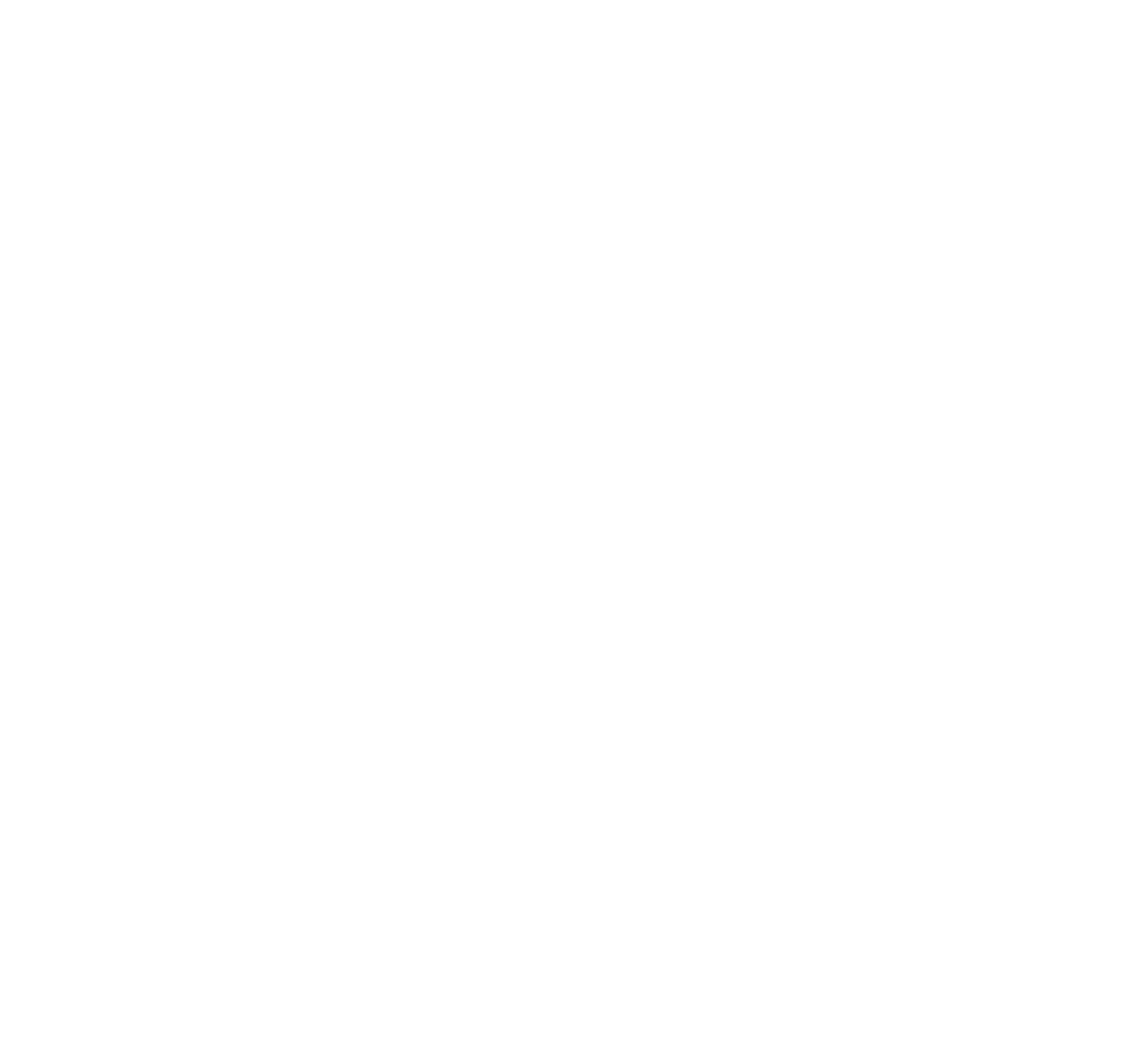
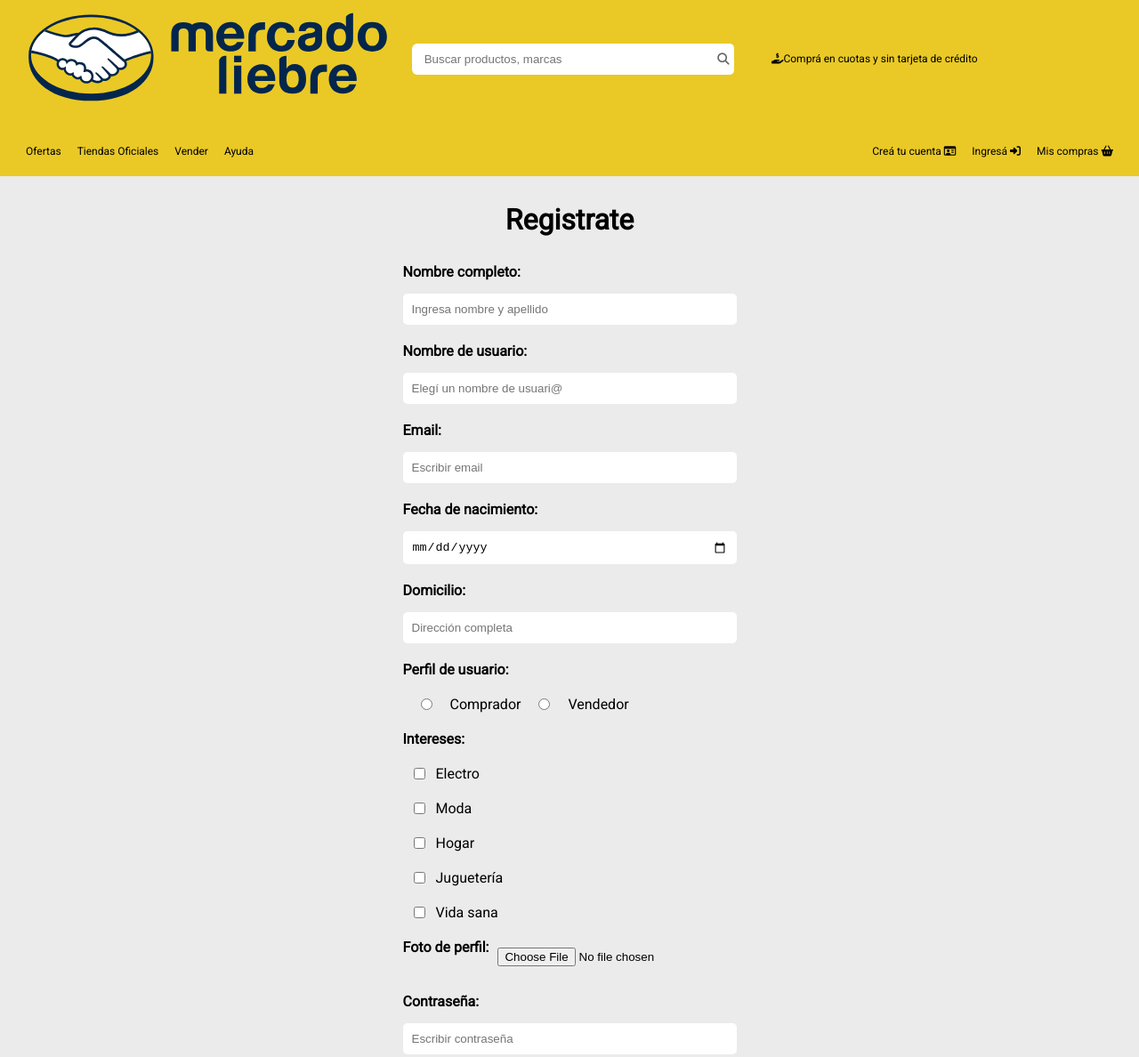
Before and after one commit to natts159/Mercado_Liebre, a website: page views/register.html in a window 1280 px wide. Shown: the top 1188 px of the page at 89% size. Before the commit the page ends 800 px from the top, so only its background shows below. Drawn offline with Linux system fonts and the light colour scheme.

Commit message:
formularios terminados

```diff
--- a/app.js
+++ b/app.js
@@ -7,6 +7,7 @@ app.use(express.static('public'));
 
 app.get( '/', (req, res) => res.sendFile(path.join(__dirname, 'views', 'home.html')));
 app.get( '/register', (req, res) => res.sendFile(path.join(__dirname, 'views', 'register.html')));
+app.get( '/login', (req, res) => res.sendFile(path.join(__dirname, 'views', 'login.html')));
 
 
 
--- /dev/null
+++ b/public/css/formularios.css
@@ -0,0 +1,68 @@
+/*contenedor general */
+.register-login .contenedor{
+    width:90%;
+    margin: 0 auto;
+    max-width: 375px;
+}
+
+/*contenedor input*/
+.register-login .contenedor .contenedor-input{
+    display: flex;
+    margin: 20px 0;
+    flex-wrap: wrap;
+}
+
+/*titulo general*/
+.register-login .contenedor h1{
+    text-align: center;
+    margin: 30px 0 ;
+}
+
+
+/*labels*/
+.register-login .contenedor .label-titulo{
+    margin-bottom: 15px;
+    font-weight: bold;
+}
+
+/*h4 de registro*/
+.register-login .contenedor .item-form{
+    color: black;
+}
+
+
+/*inputs largos por estética*/
+.register-login .contenedor .contenedor-input input.input-largo{
+    width: 100%;
+}
+
+
+/*inputs radio y check*/
+.register-login .contenedor .contenedor-input .radio{
+    margin: 0 20px;
+}
+
+.register-login .contenedor .contenedor-input .check{
+    margin: 0 12px;
+}
+
+/* inputs y botones*/
+.register-login .contenedor .contenedor-input input,
+.register-login .contenedor button.btn{
+    padding: 10px;
+    border: none;
+    border-radius: 5px;
+}
+
+
+/*botones*/
+.register-login .contenedor .conteiner-btn{
+    display: flex;
+    justify-content: space-around;
+    margin: 30px 0;
+}
+
+.register-login .contenedor .conteiner-btn .btn{
+    background-color: var(--colorCeleste);
+    color:white;
+}
--- a/public/css/general.css
+++ b/public/css/general.css
@@ -37,3 +37,9 @@ li{
     --colorGrisClaro: #ebebeb;
     --colorVerde: #39b54a;
 }
+
+
+
+button:hover{
+    cursor: pointer;
+}
--- a/public/css/header.css
+++ b/public/css/header.css
@@ -23,23 +23,29 @@ header .logo-search .logo{
 /* barra de busqueda e icono de lupa */
 header .logo-search .search{
     width: 48%;
-    position: relative;
+}
+
+header .logo-search .search form{
+    display: flex;
+    width: 100%;
 }
 
 header .logo-search .search input{
-    width: 106%;
     border: none;
-    border-radius: 3.5px;
-    height: 30px;
+    border-radius: 5px 0 0 5px;
+    padding: 10px;
+    flex-grow: 1;
+    width: 100%;
 }
 
 header .logo-search .search button{
     background-color: white;
-    border: 1px solid white;
+    border: none;
+    border-radius: 0 5px 5px 0;
+    padding: 10px 5px;
     color: var(--colorGrisOscuro);
-    position: absolute;
-    top: 6px;
-    right: -8px;
+    display: flex;
+    align-items: center;
 }
 
 
@@ -89,7 +95,6 @@ header div.burger-menu{
     }
     header .logo-search .search{
         width: 33%;
-        position: unset;
     }
     header .pago{
         width: 33%;
@@ -97,19 +102,16 @@ header div.burger-menu{
     }
 
     /*barra de busqueda*/
-    header .logo-search .search input{
-        width: 74%;
-        margin-left: 6%;
-        border: 0.5px solid var(--colorGrisOscuro) ;
-        border-radius: 0;
-        height: auto;
+
+    header .logo-search .search form{
+        width: 94%;
     }
 
-    header .logo-search .search button{
-        border: 0.5px solid var(--colorGrisOscuro);
-        color: black;
-        position: unset;
+    header .logo-search .search input{
+        margin-left: 6%;
+        border-radius: 6px 0 0 6px;
     }
+
 
 /*barra de navegacion*/
     header nav{
@@ -153,16 +155,6 @@ header div.burger-menu{
         margin-left: 9px;
     }
 
-    /*barra de busqueda*/
-    header .logo-search .search input{
-        width: 58%;
-        margin-left: 3%;
-        height: 22px;
-    }
-
-    header .logo-search .search button{
-        height: 22px;
-    }
 
     header .logo-search .pago p{
         width: 264px;
--- a/public/css/style.css
+++ b/public/css/style.css
@@ -2,3 +2,4 @@
 @import url('./home.css');
 @import url('./header.css');
 @import url('./footer.css');
+@import url('./formularios.css');
--- /dev/null
+++ b/views/login.html
@@ -0,0 +1,94 @@
+<!DOCTYPE html>
+<html lang="es">
+
+<head>
+    <meta charset="UTF-8">
+    <meta http-equiv="X-UA-Compatible" content="IE=edge">
+    <meta name="viewport" content="width=device-width, initial-scale=1.0">
+    <title>Registro</title>
+    <script src="https://kit.fontawesome.com/416fd3670f.js" crossorigin="anonymous"></script>
+    <link rel="stylesheet" href="/css/style.css">
+</head>
+
+<body class="register-login">
+    <header>
+        <div class="logo-search">
+            <div class="logo">
+               <a href="/"><img src="/img/logo-mercado-liebre.svg" alt="logo"></a>
+            </div>
+
+            <div class="search">
+                <form action="">
+                    <input type="text" placeholder=" Buscar productos, marcas">
+                    <button><i class="fas fa-search"></i></button>
+                </form>
+            </div>
+            <div class="pago">
+                <p><i class="fas fa-hand-holding-usd"></i>Comprá en cuotas y sin tarjeta de crédito</p>
+            </div>
+        </div>
+        <nav>
+            <ul>
+                <li><a href="">Ofertas</a></li>
+                <li><a href="">Tiendas Oficiales</a></li>
+                <li><a href="">Vender</a></li>
+                <li><a href="">Ayuda</a></li>
+            </ul>
+            <ul>
+                <li><a href="/register">Creá tu cuenta<i class="far fa-id-card"></i></a></li>
+                <li><a href="/login">Ingresá<i class="fas fa-sign-in-alt"></i></a></li>
+                <li><a href="">Mis compras<i class="fas fa-shopping-basket"></i></a></li>
+            </ul>
+        </nav>
+        <div class="burger-menu">
+            <i class="fas fa-bars"></i>
+        </div>
+    </header>
+    <main>
+        <div class="contenedor">
+            <h1>Iniciar sesión</h1>
+            <form action="">
+                <!-- nombre de usuario -->
+                <div class="contenedor-input">
+                    <label class="label-titulo" for="userName">Nombre de usuario:</label>
+                    <input class="input-largo" type="text" placeholder="Elegí un nombre de usuari@" name="userName">
+                </div>
+
+                <!-- contraseña -->
+                <div class="contenedor-input">
+                    <label class="label-titulo" for="pass">Contraseña:</label>
+                    <input class="input-largo" type="password" name="pass" placeholder="Escribir contraseña" minlength="8" id="pass" >
+                </div>
+
+                <!-- botones -->
+                <div class="conteiner-btn">
+                    <button class="btn" type="submit">Iniciar sesion</button>
+                </div>
+
+
+            </form>
+        </div>
+
+
+    </main>
+    <footer>
+        <section><i class="fas fa-credit-card"></i>
+            <h4>Pagá con tarjeta o en efectivo</h4>
+            <p>Con MercadoLiebreCash tenés cuotas sin interés con tarjeta o efectivo en puntos de pago. ¡Y siempre es
+                seguro!</p>
+        </section>
+        <section><i class="fas fa-gift"></i>
+            <h4>Envío gratis desde $2.500</h4>
+            <p>Solo por estar registrad@ en MercadoLiebre tenés envíos gratis en miles de productos. Es un beneficio de
+                MercadoPuntos.</p>
+        </section>
+        <section><i class="fas fa-user-shield"></i>
+            <h4>Seguridad de principio a fin</h4>
+            <p>¿No te gusta? ¡Devolvelo! En MercadoLiebre no hay nada que no puedas hacer porque estás siempre
+                protegid@.</p>
+        </section>
+        <p class="ultima-p">Copyright © 1999-2020 MercadoLiebre S.R.L.</p>
+    </footer>
+</body>
+
+</html>
--- a/views/register.html
+++ b/views/register.html
@@ -0,0 +1,171 @@
+<!DOCTYPE html>
+<html lang="es">
+
+<head>
+    <meta charset="UTF-8">
+    <meta http-equiv="X-UA-Compatible" content="IE=edge">
+    <meta name="viewport" content="width=device-width, initial-scale=1.0">
+    <title>Registro</title>
+    <script src="https://kit.fontawesome.com/416fd3670f.js" crossorigin="anonymous"></script>
+    <link rel="stylesheet" href="/css/style.css">
+</head>
+
+<body class="register-login">
+    <header>
+        <div class="logo-search">
+            <div class="logo">
+                <a href="/"><img src="/img/logo-mercado-liebre.svg" alt="logo"></a>
+            </div>
+
+            <div class="search">
+                <form action="">
+                    <input type="text" placeholder=" Buscar productos, marcas">
+                    <button><i class="fas fa-search"></i></button>
+                </form>
+            </div>
+            <div class="pago">
+                <p><i class="fas fa-hand-holding-usd"></i>Comprá en cuotas y sin tarjeta de crédito</p>
+            </div>
+        </div>
+        <nav>
+            <ul>
+                <li><a href="">Ofertas</a></li>
+                <li><a href="">Tiendas Oficiales</a></li>
+                <li><a href="">Vender</a></li>
+                <li><a href="">Ayuda</a></li>
+            </ul>
+            <ul>
+                <li><a href="/register">Creá tu cuenta<i class="far fa-id-card"></i></a></li>
+                <li><a href="/login">Ingresá<i class="fas fa-sign-in-alt"></i></a></li>
+                <li><a href="">Mis compras<i class="fas fa-shopping-basket"></i></a></li>
+            </ul>
+        </nav>
+        <div class="burger-menu">
+            <i class="fas fa-bars"></i>
+        </div>
+    </header>
+    <main>
+        <div class="contenedor">
+            <h1>Registrate</h1>
+            <form action="">
+                <!-- nombre completo -->
+                <div class="contenedor-input">
+                    <label class="label-titulo" for="nombreCompleto">Nombre completo:</label>
+                    <input class="input-largo" type="text" placeholder="Ingresa nombre y apellido" name="nombreCompleto">
+                </div>
+
+                <!-- nombre de usuario -->
+                <div class="contenedor-input">
+                    <label class="label-titulo" for="userName">Nombre de usuario:</label>
+                    <input class="input-largo" type="text" placeholder="Elegí un nombre de usuari@" name="userName">
+                </div>
+
+                <!-- email -->
+                <div class="contenedor-input">
+                    <label class="label-titulo" for="email">Email:</label>
+                    <input class="input-largo" type="email" placeholder="Escribir email" name="email">
+                </div>
+
+                <!-- fecha de nacimiento -->
+                <div class="contenedor-input">
+                    <label class="label-titulo" for="date">Fecha de nacimiento:</label>
+                    <input class="input-largo" type="date" id="date" name="date">
+                </div>
+
+                <!-- domicilio -->
+                <div class="contenedor-input">
+                    <label class="label-titulo" for="domicilio">Domicilio:</label>
+                    <input class="input-largo" type="text" name="domicilio" id="domicilio" placeholder="Dirección completa">
+                </div>
+
+                <!-- perfil de usuario -->
+                <h4 class="item-form">Perfil de usuario:</h4>
+                <div class="contenedor-input">
+                    <input class="radio" type="radio" name="perfil" value="comprador" id="radio">
+                    <label for="comprador">Comprador</label>
+
+                    <input class="radio" type="radio" name="perfil" value="vendedor" id="radio">
+                    <label for="vendedor">Vendedor</label>
+                </div>
+
+                <!-- categoría de intereses -->
+                <h4 class="item-form">Intereses:</h4>
+                <div class="contenedor-input">
+                    <input class="check" type="checkbox" name="intereses" value="electro" id="electro">
+                    <label for="electro">Electro</label>
+                </div>
+
+                <div class="contenedor-input">
+                    <input class="check" type="checkbox" name="intereses" value="moda" id="moda">
+                    <label for="moda">Moda</label>
+                </div>
+
+                <div class="contenedor-input">
+                    <input class="check" type="checkbox" name="intereses" value="hogar" id="hogar">
+                    <label for="hogar">Hogar</label>
+                </div>
+
+                <div class="contenedor-input">
+                    <input class="check" type="checkbox" name="intereses" value="jugueteria" id="jugueteria">
+                    <label for="jugueteria">Juguetería</label>
+                </div>
+
+                <div class="contenedor-input">
+                    <input class="check" type="checkbox" name="intereses" value="vida-sana" id="vida-sana">
+                    <label for="vida-sana">Vida sana</label>
+                </div>
+
+
+
+                <!-- foto de perfil -->
+                <div class="contenedor-input">
+                    <label class="label-titulo" for="img-perfil">Foto de perfil:</label>
+                    <input type="file" name="img-perfil" id="img-perfil">
+                </div>
+
+                <!-- contraseña -->
+                <div class="contenedor-input">
+                    <label class="label-titulo" for="pass">Contraseña:</label>
+                    <input class="input-largo" type="password" name="pass" placeholder="Escribir contraseña" minlength="8" id="pass" >
+                </div>
+
+                <!-- confirmar contraseña -->
+                <div class="contenedor-input">
+                    <label class="label-titulo" for="repeat-pass">Confirmar contraseña:</label>
+                    <input class="input-largo" type="password" name="repeat-pass" placeholder="Repetir contraseña" id="repeat-pass">
+                </div>
+
+
+                <!-- botones -->
+                <div class="conteiner-btn">
+                    <button class="btn" type="submit">Registrarse</button>
+                    <button class="btn" type="reset">Resetear</button>
+                </div>
+
+
+            </form>
+        </div>
+
+
+    </main>
+    <footer>
+        <section><i class="fas fa-credit-card"></i>
+            <h4>Pagá con tarjeta o en efectivo</h4>
+            <p>Con MercadoLiebreCash tenés cuotas sin interés con tarjeta o efectivo en puntos de pago. ¡Y siempre es
+                seguro!</p>
+        </section>
+        <section><i class="fas fa-gift"></i>
+            <h4>Envío gratis desde $2.500</h4>
+            <p>Solo por estar registrad@ en MercadoLiebre tenés envíos gratis en miles de productos. Es un beneficio de
+                MercadoPuntos.</p>
+        </section>
+        <section><i class="fas fa-user-shield"></i>
+            <h4>Seguridad de principio a fin</h4>
+            <p>¿No te gusta? ¡Devolvelo! En MercadoLiebre no hay nada que no puedas hacer porque estás siempre
+                protegid@.</p>
+        </section>
+        <p class="ultima-p">Copyright © 1999-2020 MercadoLiebre S.R.L.</p>
+    </footer>
+</body>
+
+</html>
```
Also changed, not shown: views/home.html (+2 -2 lines).
